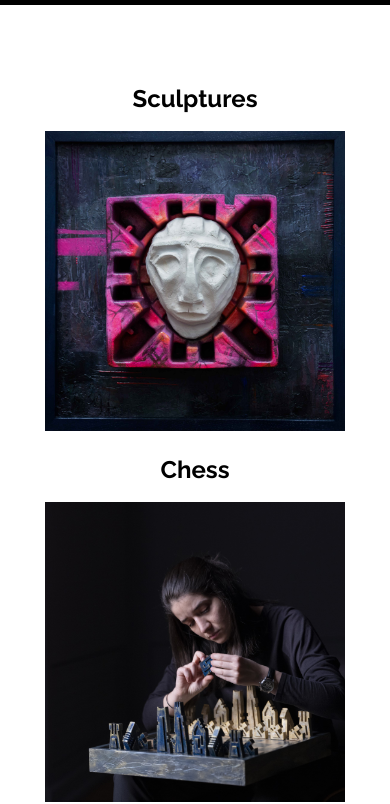
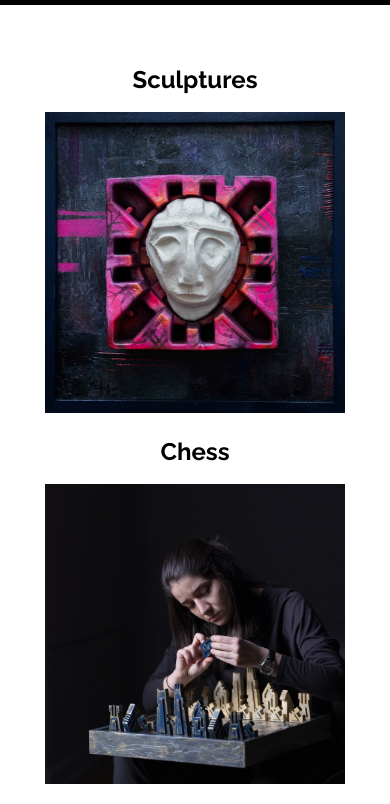
Before and after one commit to leilamamedova/va-artist, a plain HTML site: page installation.html in a window 390 px wide. Shown: the part 55-859 px from the top of the page. Drawn offline with nearby package versions, Linux system fonts and the light colour scheme.

Commit message:
installaltions ch

```diff
--- a/styles/installation.css
+++ b/styles/installation.css
@@ -2,7 +2,7 @@
   width: 100%;
   margin: 0 auto;
   padding: 0 20px;
-  padding: 120px 148px 0;
+  padding: 160px 148px 80px;
   text-align: center;
 }
 
@@ -10,7 +10,6 @@
   display: flex;
   justify-content: center;
   align-items: center;
-  height: 80vh;
 }
 
 .image-item {
@@ -34,46 +33,29 @@
 
 @media screen and (max-width: 1400px) {
   .container {
-    padding: 120px 60px 0;
+    padding: 120px 60px 80px;
   }
 }
 
 @media screen and (max-width: 1200px) {
   .container {
-    padding: 120px 40px 0;
-  }
-
-  .middle-images {
-    height: 60vh;
+    padding: 120px 40px 60px;
   }
 }
 
 @media screen and (max-width: 992px) {
   .container {
-    padding: 120px 20px 0;
+    padding: 120px 20px 40px;
   }
 }
 
 @media screen and (max-width: 768px) {
   .container {
-    padding: 120px 20px 0;
+    padding: 120px 20px 40px;
   }
 
   .middle-images {
     flex-direction: column;
     gap: 20px;
-    height: 75vh;
   }
 }
-
-@media screen and (max-width: 395px) {
-  .container {
-    padding: 120px 20px 0;
-  }
-
-  .middle-images {
-    flex-direction: column;
-    gap: 20px;
-    height: 90vh;
-  }
-}
```
